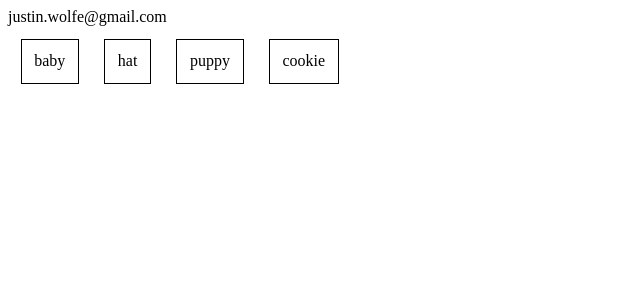
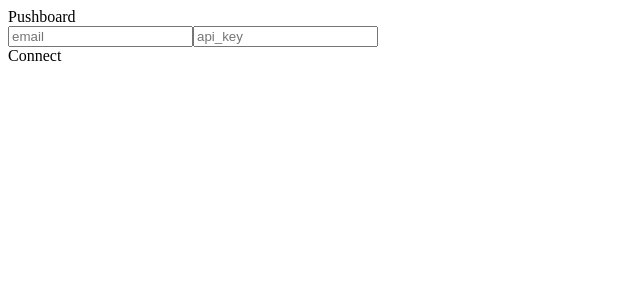
Before and after one commit to justin-wolfe-z/pushboard, a React (Create React App) app: page / in a window 1280 px wide. Shown: the top 300 px of the page, without its empty margins (0-640 px from the left). Built offline with nearby package versions, Linux system fonts and the light colour scheme; no server answers.

Commit message:
sketching in static html demos of the screens

```diff
--- a/src/data/initial_store.js
+++ b/src/data/initial_store.js
@@ -37,7 +37,7 @@
 	isFetching: false,
 	isSelecting: false,
 	isLoggedIn: false,
-	screen: "Pushboard"
+	screen: "Login"
 }
 
 export default initialState
--- a/src/screens/Editor.js
+++ b/src/screens/Editor.js
@@ -4,7 +4,13 @@
 class Editor extends Component {
 	render() {
 		return (
-			<div className='editor'>Editor</div>
+			<div className='editor'>
+				<div>Edit</div>
+					<div>icon</div>
+					<div>name</div>
+					<div>type</div>
+					<div>text</div>
+			</div>
 		)
 	}
 }
--- a/src/screens/Login.js
+++ b/src/screens/Login.js
@@ -4,7 +4,12 @@
 class Login extends Component {
 	render() {
 		return (
-			<div className='login'>Login</div>
+			<div className='login'>
+				<div>Pushboard</div>
+				<input type='text' placeholder='email'/>
+				<input type='text' placeholder='api_key'/>
+				<div>Connect</div>
+			</div>
 		)
 	}
 }
```
